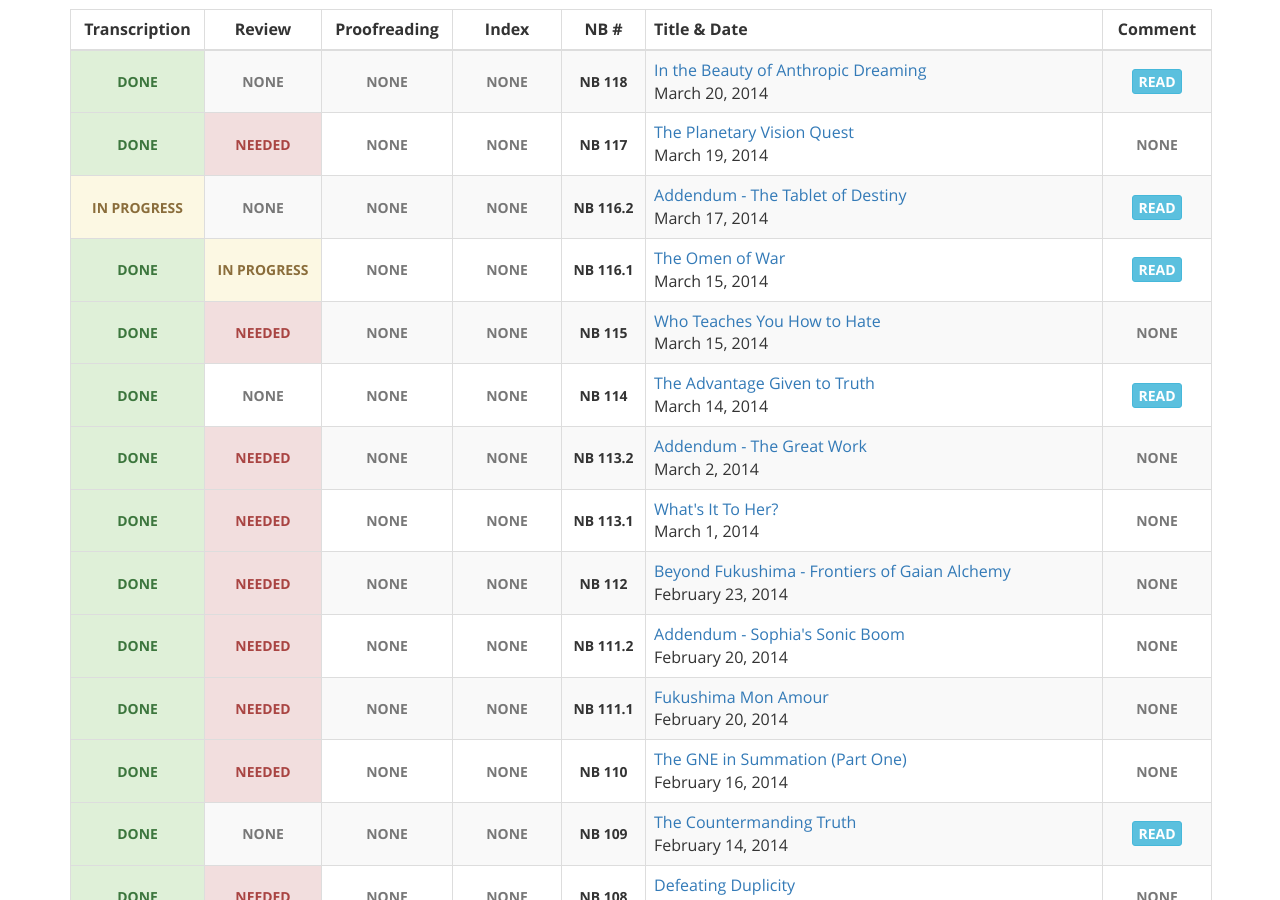
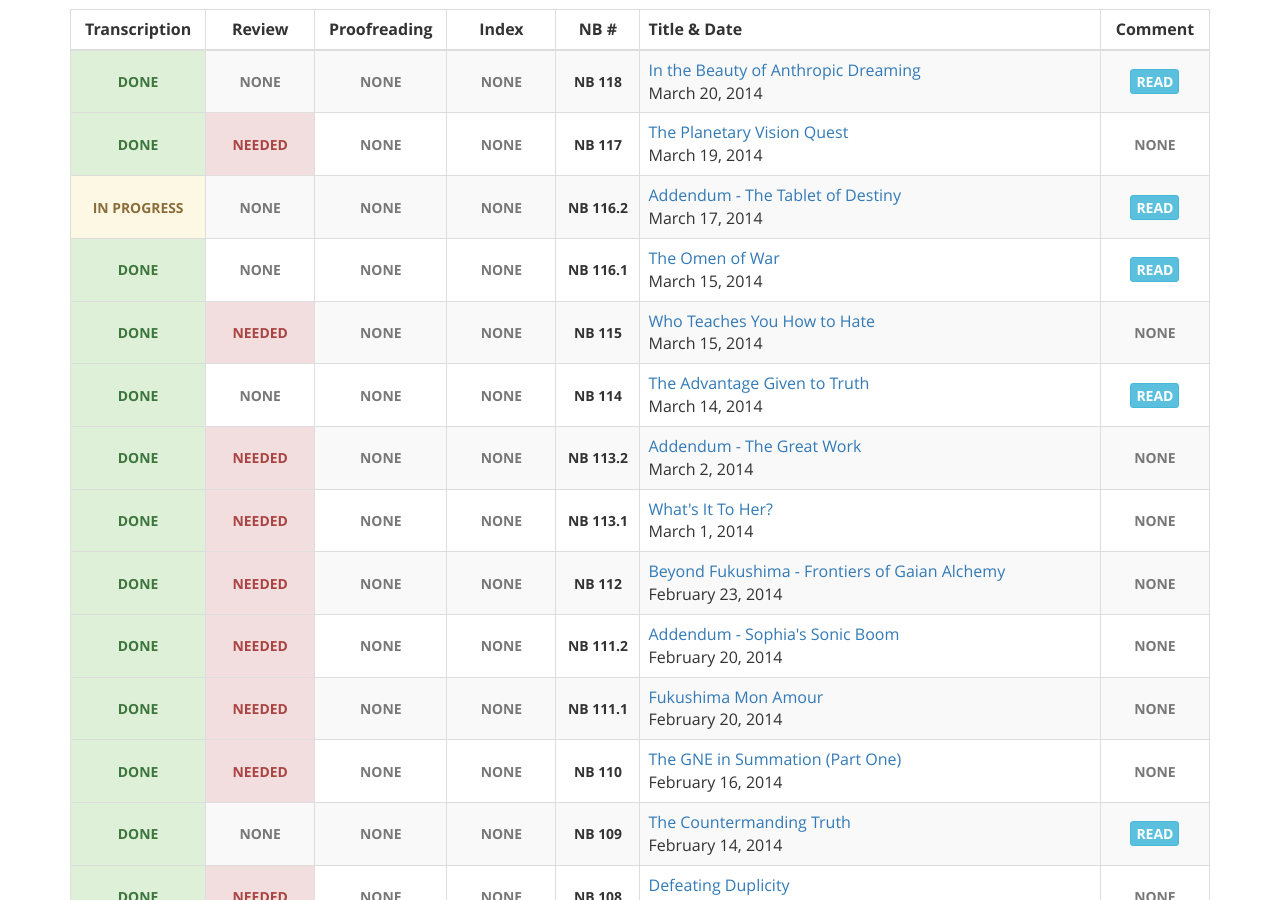
Before and after one commit to gaiaspora/gaiaspora.github.io, a Jekyll site: the page built from content/navigator-briefings.markdown, in a window 1280 px wide and 900 px high, scrolled down 448 px. Built offline with Jekyll 4.4.1, drawn with Linux system fonts in a browser that asks for light colours.

Commit message:
Update nb.yaml

```diff
--- a/_data/nb.yaml
+++ b/_data/nb.yaml
@@ -27,7 +27,7 @@
 
 - NB: "116.1"
   Transcription: "done"
-  Review: "in progress"
+  Review: "none"
   Proofreading: "none"
   Index: "none"
   Title: "The Omen of War"
```
